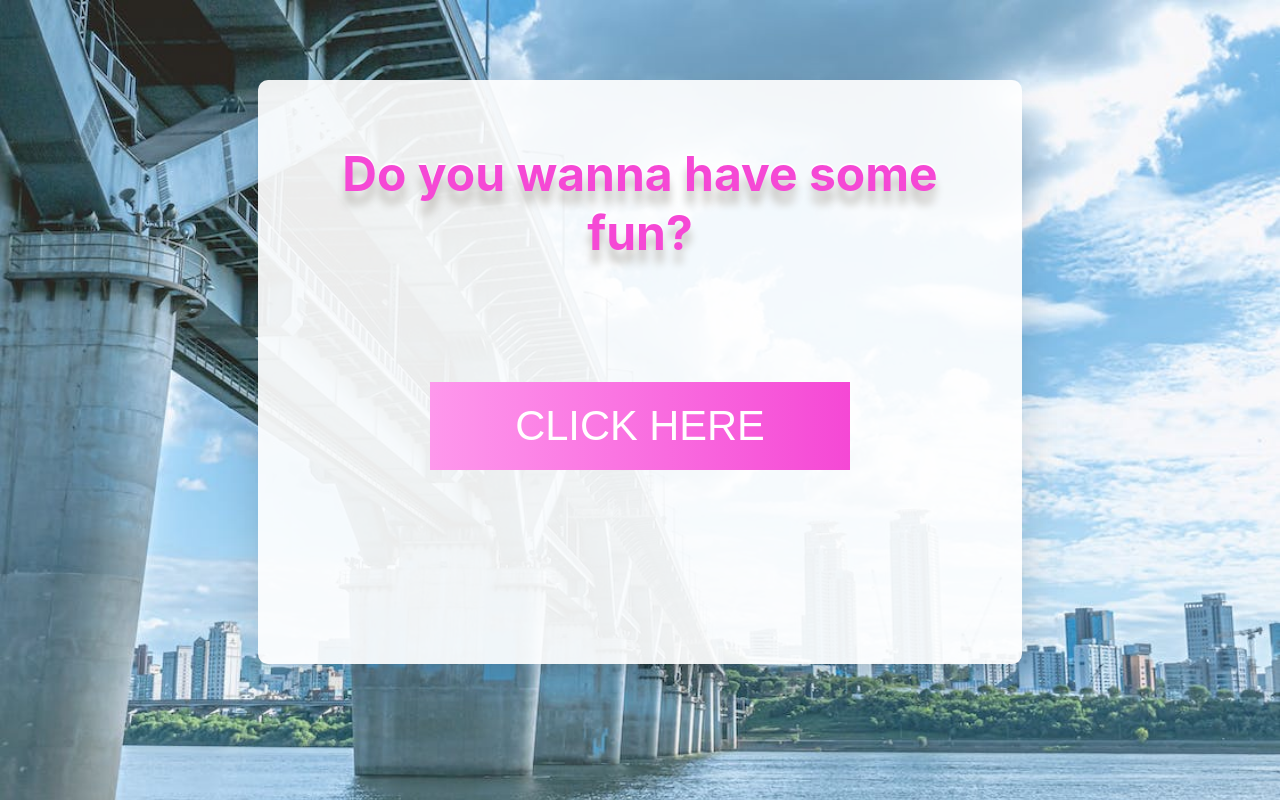
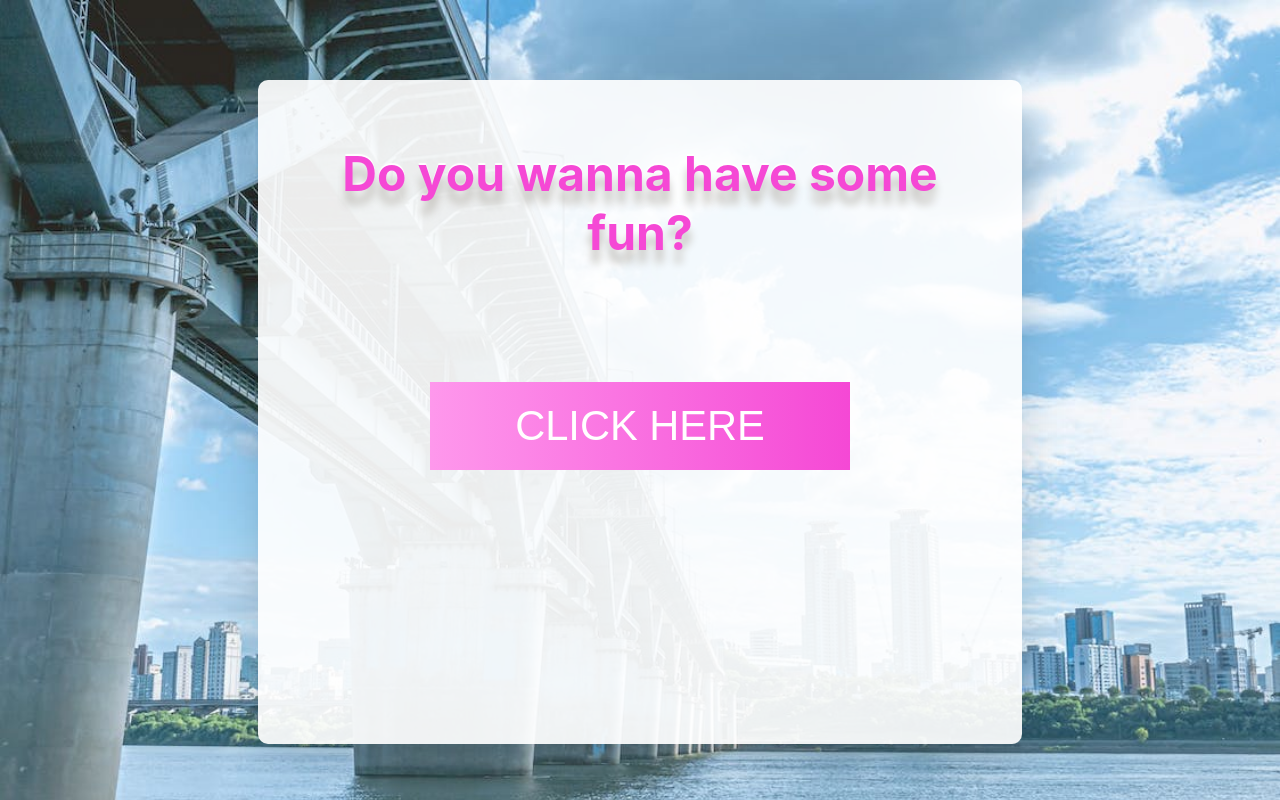
Before and after one commit to DashkaPotter/boredom-app, a React (Create React App) app: page / in a window 1280 px wide. Built offline with nearby package versions, Linux system fonts and the light colour scheme; no server answers.

Commit message:
Update App.css

```diff
--- a/src/App.css
+++ b/src/App.css
@@ -6,7 +6,7 @@
   margin-top: 5rem;
   text-align: center;
   width: 700px;
-  height: 65vh;
+  height: 75vh;
 
 }
 body {
@@ -45,7 +45,7 @@ h1{
 @media all and (max-width:800px){
   .container{
     width: 400px;
-    height: 70px;
+    height: 70vhx;
   }
 }
 @media all and (max-width:500px){
```
